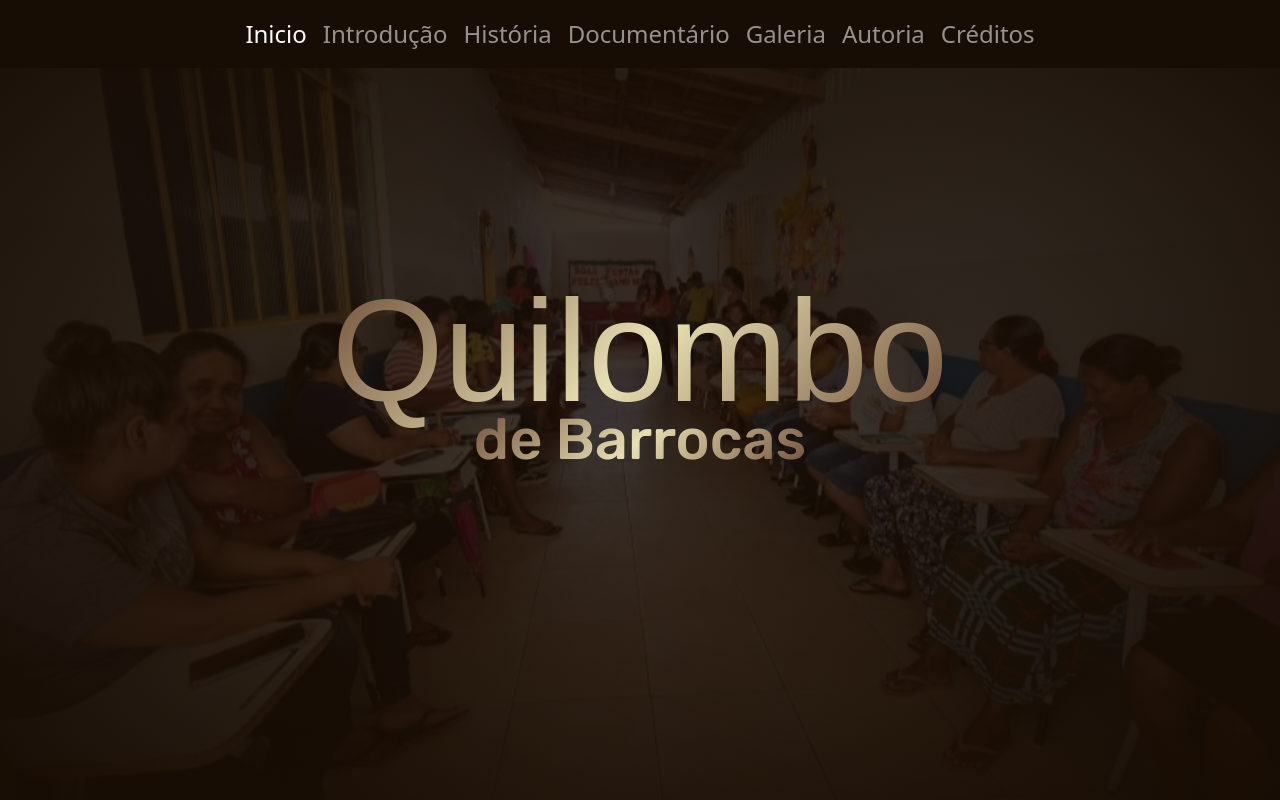
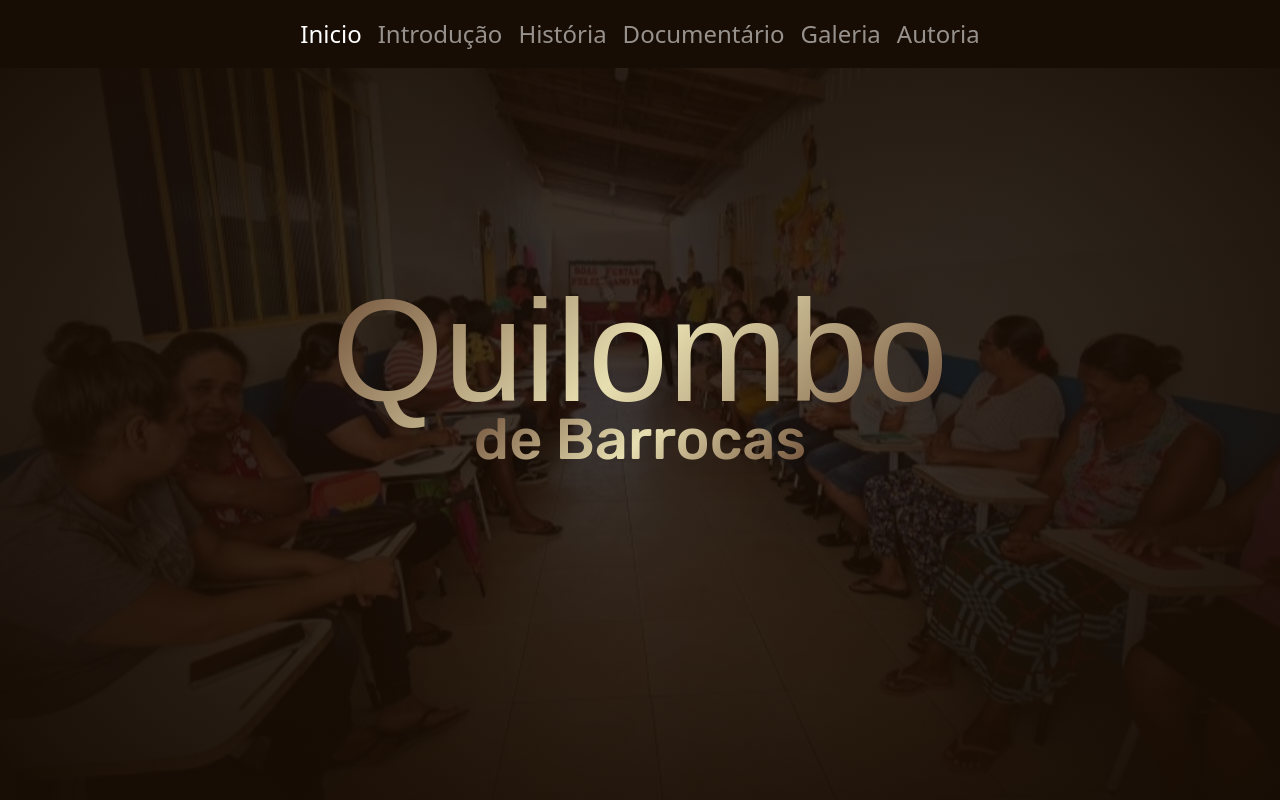
Before and after one commit to dihcoder/website-quilombo-barrocas, a plain HTML site: page index.html in a window 1280 px wide. Shown: the top 800 px of the page. Drawn offline with nearby package versions, Linux system fonts and the light colour scheme; a web font is replaced by a local one.

Commit message:
Update index.html

```diff
--- a/index.html
+++ b/index.html
@@ -50,29 +50,6 @@
                     <li class="nav-item">
                         <a class="nav-link" href="#autoria">Autoria</a>
                     </li>
-                    <li class="nav-item">
-                        <a class="nav-link" href="#creditos">Créditos</a>
-                    </li>
-
-                    <!--
-                    <li class="nav-item">
-                        <a class="nav-link" href="#">Galeria de fotos</a>
-                    </li>
-                    <li class="nav-item">
-                        <a class="nav-link" href="#">Projetos e iniciativas</a>
-                    </li>
-                    <li class="nav-item">
-                        <a class="nav-link" href="#">Atividades e eventos</a>
-                    </li>
-                    <li class="nav-item">
-                        <a class="nav-link" href="#">Cultura e tradições</a>
-                    </li>
-                    <li class="nav-item">
-                        <a class="nav-link" href="#">Notícias e atualizações</a>
-                    </li>
-                    <li class="nav-item">
-                        <a class="nav-link" href="#">Participação e engajamento</a>
-                    </li> -->
                 </ul>
             </div>
         </div>
```
